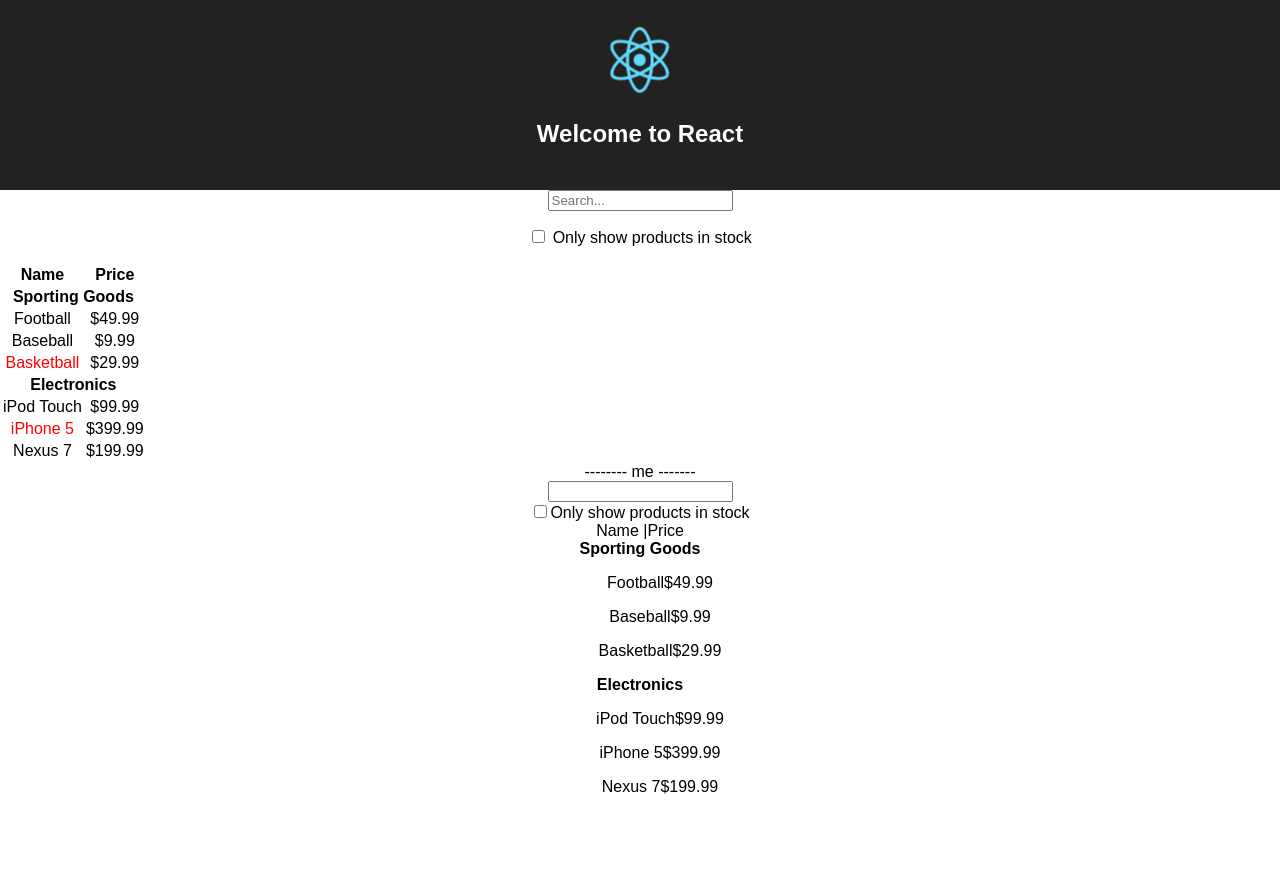
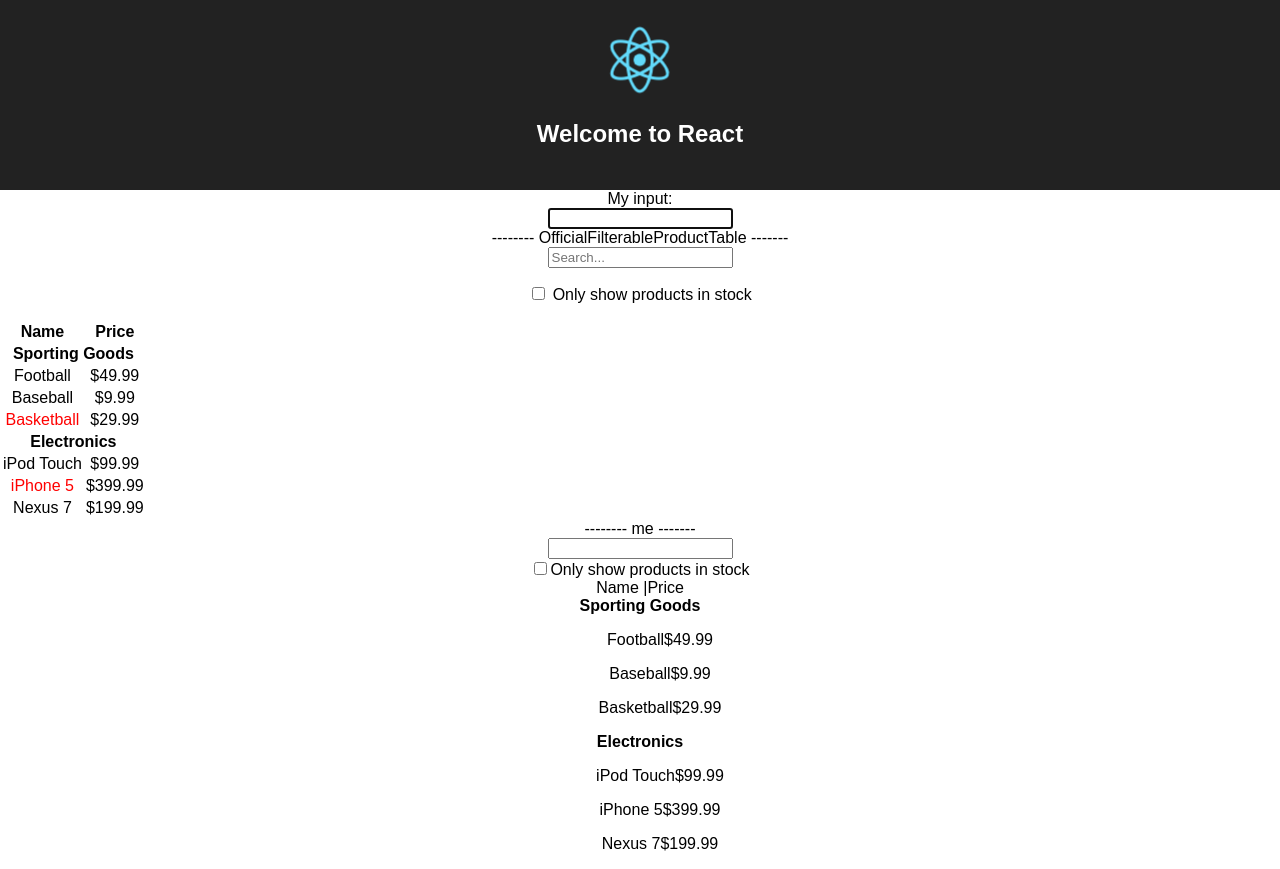
Before and after one commit to Mark24Code/myapp, a React (Create React App) app: page / in a window 1280 px wide. Before the commit the page ends 812 px from the top, so only its background shows below. Built offline with nearby package versions, Linux system fonts and the light colour scheme.

Commit message:
refs & DOM

```diff
--- a/src/App.js
+++ b/src/App.js
@@ -10,6 +10,7 @@ import Reservation from './Reservation.js';
 import Inheritance from './Inheritance.js';
 import FilterableProductTable from './FilterableProductTable.js';
 import OfficialFilterableProductTable from './OfficialFilterableProductTable';
+import Grandparent from './Ref';
 
 class App extends Component {
   constructor(props){
@@ -43,6 +44,8 @@ class App extends Component {
           <img src={logo} className="App-logo" alt="logo" />
           <h1 className="App-title">Welcome to React</h1>
         </header>
+        <Grandparent/>
+        <div>-------- OfficialFilterableProductTable -------</div>
         {OfficialFilterableProductTable}
         <div>-------- me -------</div>
         <FilterableProductTable></FilterableProductTable>
--- /dev/null
+++ b/src/Ref.js
@@ -0,0 +1,42 @@
+import React,{Component} from 'react';
+
+
+
+function CustomTextInput(props) {
+  return (
+    <div>
+      <input ref={props.inputRef} />
+    </div>
+  );
+}
+
+function Parent(props) {
+  return (
+    <div>
+      My input: <CustomTextInput inputRef={props.inputRef} />
+    </div>
+  );
+}
+
+
+class Grandparent extends React.Component {
+    constructor(props){
+        super(props);
+        this.inputFocus = this.inputFocus.bind(this);
+    }
+  inputFocus(el){
+    this.inputElement = el;
+    this.inputElement.focus();
+  }
+
+  render() {
+    return (
+      <Parent
+        inputRef={this.inputFocus}
+      />
+    );
+  }
+}
+
+
+export default Grandparent
```
